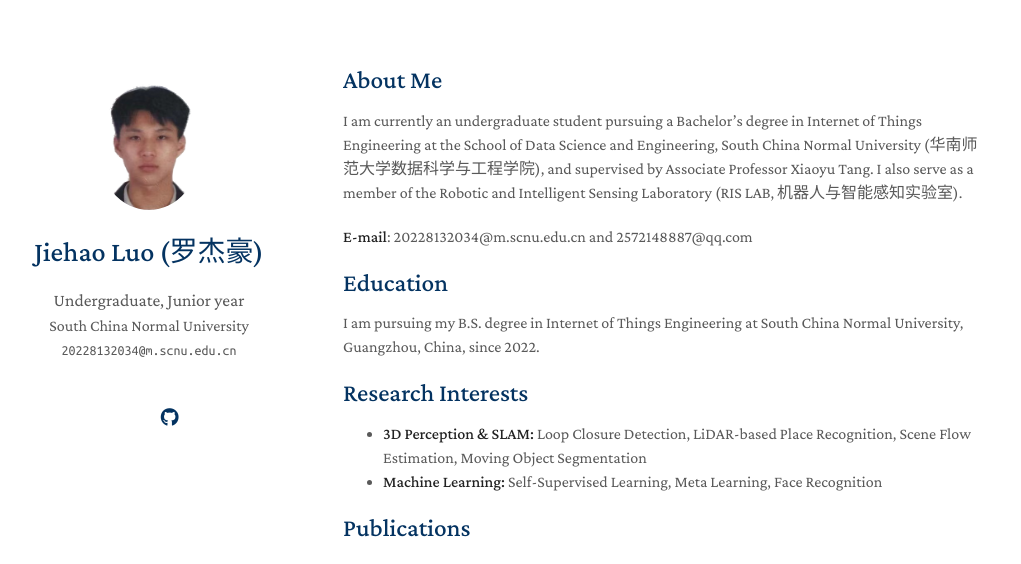
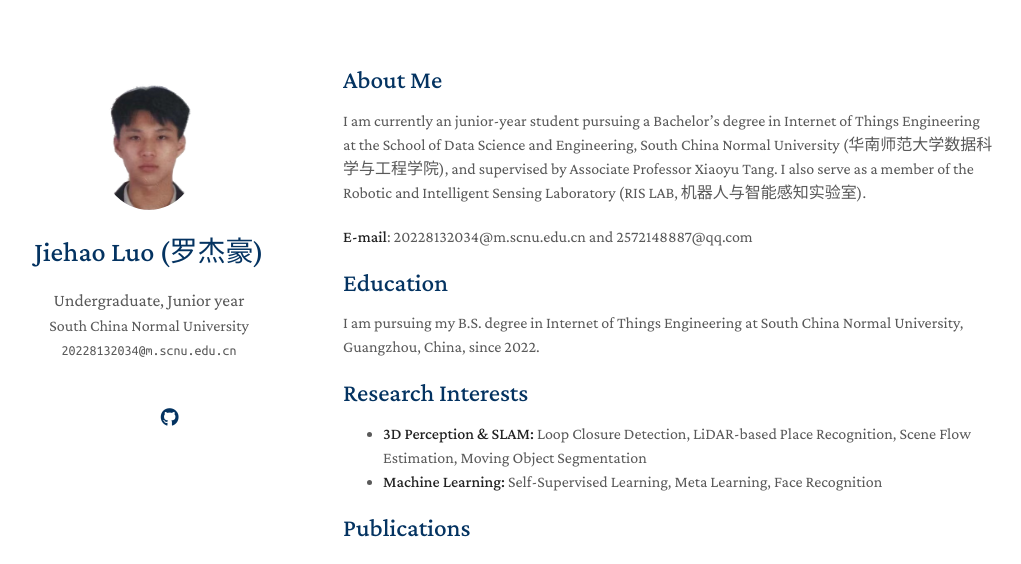
Before and after one commit to JiehaoLuo/JiehaoLuo.github.io, a Jekyll site: the page built from index.md, in a window 1280 px wide and 900 px high, cut to the strip 0-564 px from the top of the window. Shown: the whole strip, without its empty margins (127-1148 px from the left). Built offline with Jekyll 4.4.1, drawn with Linux system fonts in a browser that asks for light colours; a style sheet for code colours, icons or effects is not loaded; our own code applies the rules of GitHub Pages for plain Markdown files.

Commit message:
update information

```diff
--- a/index.md
+++ b/index.md
@@ -4,7 +4,7 @@ layout: homepage
 
 ## About Me
 
-I am currently an undergraduate student pursuing a Bachelor's degree in Internet of Things Engineering at the School of Data Science and Engineering, South China Normal University (华南师范大学数据科学与工程学院), and supervised by Associate Professor Xiaoyu Tang. I also serve as a member of the Robotic and Intelligent Sensing Laboratory (RIS LAB, 机器人与智能感知实验室).
+I am currently an junior-year student pursuing a Bachelor's degree in Internet of Things Engineering at the School of Data Science and Engineering, South China Normal University (华南师范大学数据科学与工程学院), and supervised by Associate Professor Xiaoyu Tang. I also serve as a member of the Robotic and Intelligent Sensing Laboratory (RIS LAB, 机器人与智能感知实验室).
 
 
 **E-mail**: 20228132034@m.scnu.edu.cn and 2572148887@qq.com
```
